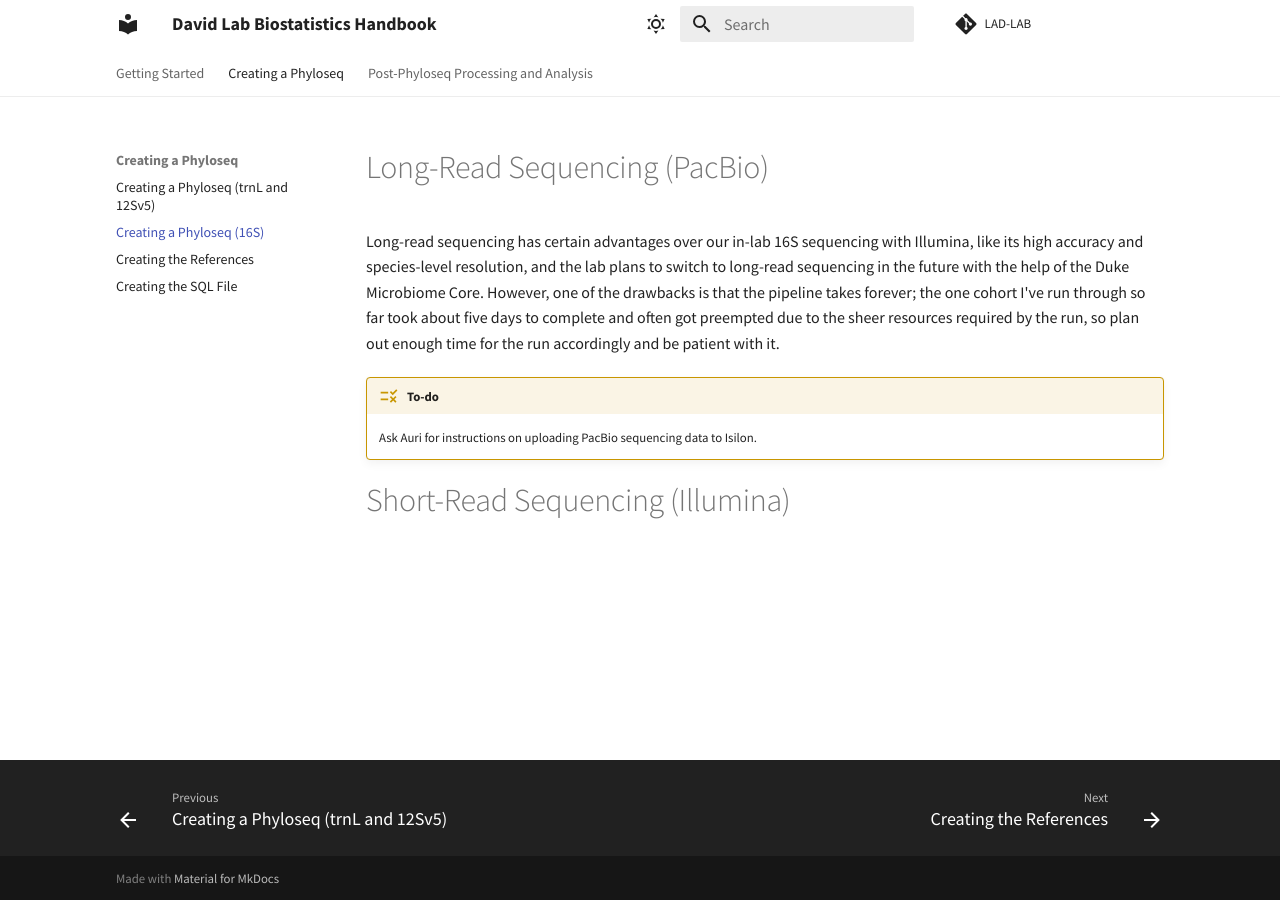
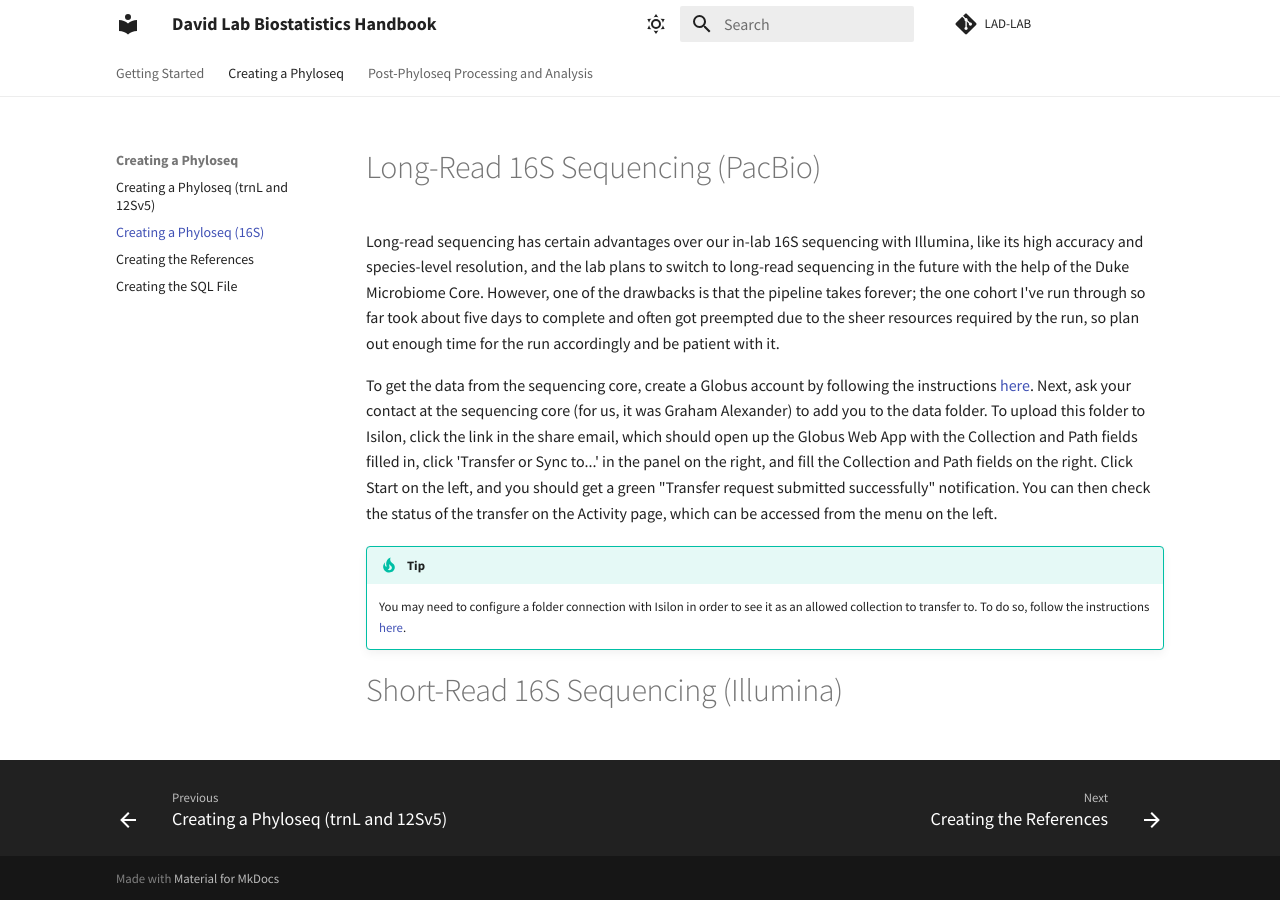
Before and after one commit to LAD-LAB/lad-lab.github.io, an MkDocs documentation site: the page built from docs/16s.md, in a window 1280 px wide. Built offline with MkDocs 1.6.1 and Material for MkDocs 9.7.7, drawn with Linux system fonts in a browser that asks for light colours.

Commit message:
Adding Globus to Isilon transfer instructions

```diff
--- a/docs/16s.md
+++ b/docs/16s.md
@@ -1,11 +1,13 @@
-# Long-Read Sequencing (PacBio)
+# Long-Read 16S Sequencing (PacBio)
 
 Long-read sequencing has certain advantages over our in-lab 16S sequencing with Illumina, like its high accuracy and species-level resolution, and the lab plans to switch to long-read sequencing in the future with the help of the Duke Microbiome Core. However, one of the drawbacks is that the pipeline takes forever; the one cohort I've run through so far took about five days to complete and often got preempted due to the sheer resources required by the run, so plan out enough time for the run accordingly and be patient with it.
 
-!!! to-do
+To get the data from the sequencing core, create a Globus account by following the instructions [here](https://oit-rc.pages.oit.duke.edu/rcsupportdocs/help/globus/). Next, ask your contact at the sequencing core (for us, it was Graham Alexander) to add you to the data folder. To upload this folder to Isilon, click the link in the share email, which should open up the Globus Web App with the Collection and Path fields filled in, click 'Transfer or Sync to...' in the panel on the right, and fill the Collection and Path fields on the right. Click Start on the left, and you should get a green "Transfer request submitted successfully" notification. You can then check the status of the transfer on the Activity page, which can be accessed from the menu on the left.
 
-    Ask Auri for instructions on uploading PacBio sequencing data to Isilon.
+!!! tip
+
+    You may need to configure a folder connection with Isilon in order to see it as an allowed collection to transfer to. To do so, follow the instructions [here](https://docs.globus.org/globus-connect-personal/install/mac/#configuration).
 
 
 
-# Short-Read Sequencing (Illumina)
+# Short-Read 16S Sequencing (Illumina)
```
Also changed, not shown: docs/diversity.md (+1 -1 lines).
